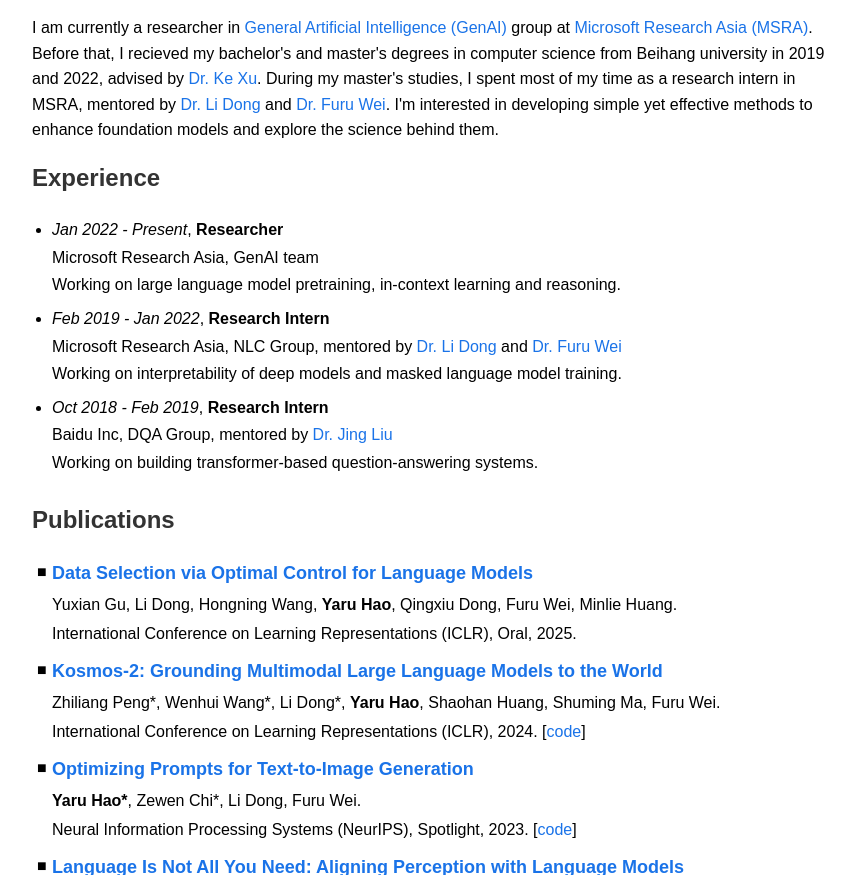
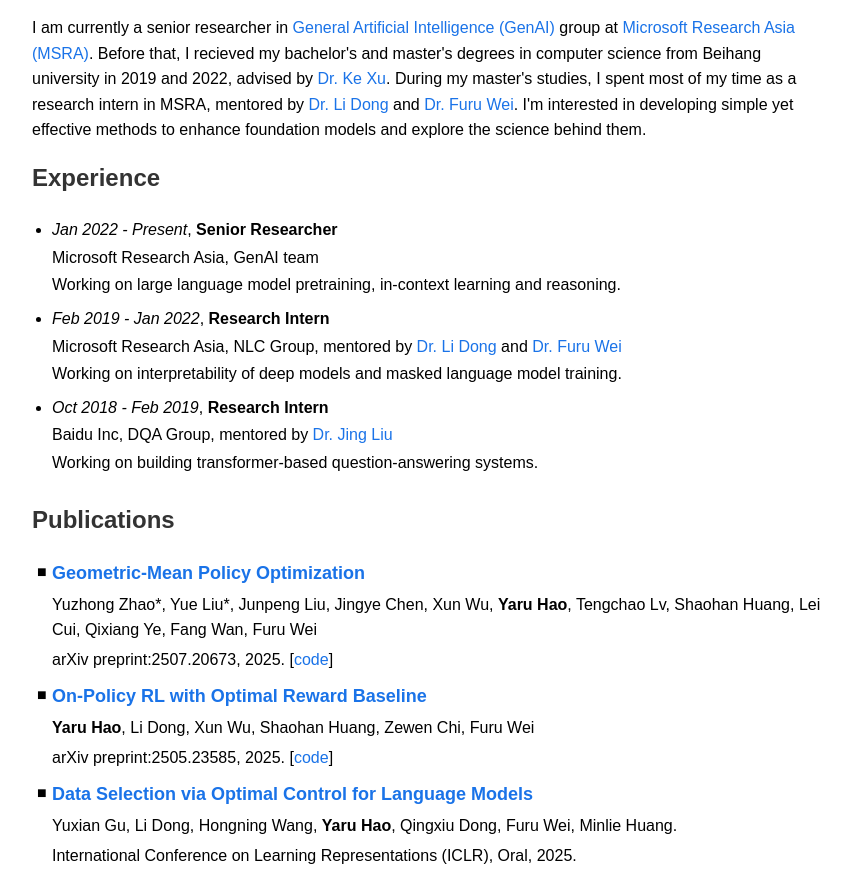
Before and after one commit to yaruhao/yaruhao.github.io, a plain HTML site: page index.html in a window 1280 px wide. Shown: the part 206-1081 px from the top of the page, without its empty margins (208-1063 px from the left). Drawn offline with Linux system fonts and the light colour scheme.

Commit message:
Update index.html

```diff
--- a/index.html
+++ b/index.html
@@ -78,7 +78,7 @@
             <img src="photo.jpg" alt="Haha" class="profile">
             <div class="text-content">
                 <h1 style="margin-bottom: 5px;">Yaru Hao (郝雅茹)</h1>
-                <p class="position">Researcher @ Microsoft Research</p>
+                <p class="position">Senior Researcher @ Microsoft Research</p>
                 <p style="margin-bottom: 5px;">
                     <a href="mailto:yaruhaom@gmail.com">Email</a> /
                     <a href="https://scholar.google.com/citations?user=cqOLO7IAAAAJ&hl=en">Google Scholar</a> /
@@ -88,7 +88,7 @@
             </div>
         </div>
         <div class="bio-section">
-            <p>I am currently a researcher in <a href="https://www.microsoft.com/en-us/research/group/general-artificial-intelligence/">General Artificial Intelligence (GenAI)</a> group at <a href="https://www.microsoft.com/en-us/research/lab/microsoft-research-asia/">Microsoft Research Asia (MSRA)</a>. Before that, I recieved my bachelor's and master's degrees in computer science from Beihang university in 2019 and 2022, advised by <a href="http://vlsicad.eecs.umich.edu/BK/Slots/cache/www.nlsde.buaa.edu.cn/~kexu/">Dr. Ke Xu</a>. During my master's studies, I spent most of my time as a research intern in MSRA, mentored by <a href="https://dong.li/">Dr. Li Dong</a> and <a href="https://thegenerality.com/">Dr. Furu Wei</a>. I'm interested in developing simple yet effective methods to enhance foundation models and explore the science behind them. </p>
+            <p>I am currently a senior researcher in <a href="https://www.microsoft.com/en-us/research/group/general-artificial-intelligence/">General Artificial Intelligence (GenAI)</a> group at <a href="https://www.microsoft.com/en-us/research/lab/microsoft-research-asia/">Microsoft Research Asia (MSRA)</a>. Before that, I recieved my bachelor's and master's degrees in computer science from Beihang university in 2019 and 2022, advised by <a href="http://vlsicad.eecs.umich.edu/BK/Slots/cache/www.nlsde.buaa.edu.cn/~kexu/">Dr. Ke Xu</a>. During my master's studies, I spent most of my time as a research intern in MSRA, mentored by <a href="https://dong.li/">Dr. Li Dong</a> and <a href="https://thegenerality.com/">Dr. Furu Wei</a>. I'm interested in developing simple yet effective methods to enhance foundation models and explore the science behind them. </p>
         </div>
     </header>
 
@@ -96,7 +96,7 @@
         <h2>Experience</h2>
         <ul class="experience-list">
             <li class="experience-item">
-                <p class="experience-date"><em>Jan 2022 - Present</em>, <strong>Researcher</strong></p>
+                <p class="experience-date"><em>Jan 2022 - Present</em>, <strong>Senior Researcher</strong></p>
                 Microsoft Research Asia, GenAI team
                 <p class="experience-desc">Working on large language model pretraining, in-context learning and reasoning.</p>
             </li>
@@ -117,6 +117,19 @@
 
     <section>
         <h2>Publications</h2>
+
+        <div class="research-paper">
+            <h3><a href="https://arxiv.org/pdf/2507.20673">Geometric-Mean Policy Optimization</a></h3>
+            <p>Yuzhong Zhao*, Yue Liu*, Junpeng Liu, Jingye Chen, Xun Wu, <strong>Yaru Hao</strong>, Tengchao Lv, Shaohan Huang, Lei Cui, Qixiang Ye, Fang Wan, Furu Wei</p>
+            <p>arXiv preprint:2507.20673, 2025. [<a href="https://github.com/callsys/GMPO">code</a>]</p>
+        </div>
+
+        <div class="research-paper">
+            <h3><a href="https://arxiv.org/pdf/2505.23585">On-Policy RL with Optimal Reward Baseline</a></h3>
+            <p><strong>Yaru Hao</strong>, Li Dong, Xun Wu, Shaohan Huang, Zewen Chi, Furu Wei</p>
+            <p>arXiv preprint:2505.23585, 2025. [<a href="https://verl.readthedocs.io/en/latest/algo/opo.html">code</a>]</p>
+        </div>
+
         <div class="research-paper">
             <h3><a href="https://arxiv.org/pdf/2410.07064">Data Selection via Optimal Control for Language Models</a></h3>
             <p>Yuxian Gu, Li Dong, Hongning Wang, <strong>Yaru Hao</strong>, Qingxiu Dong, Furu Wei, Minlie Huang.</p>
```
